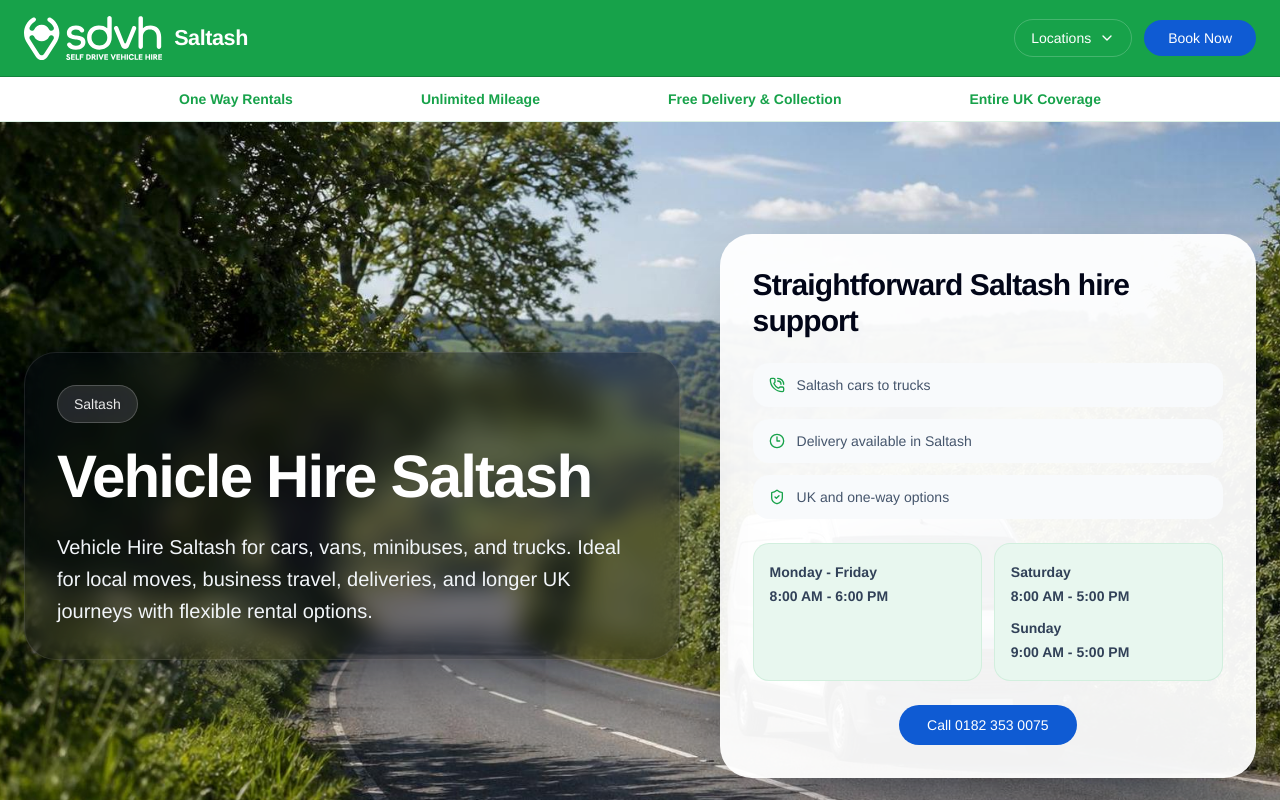
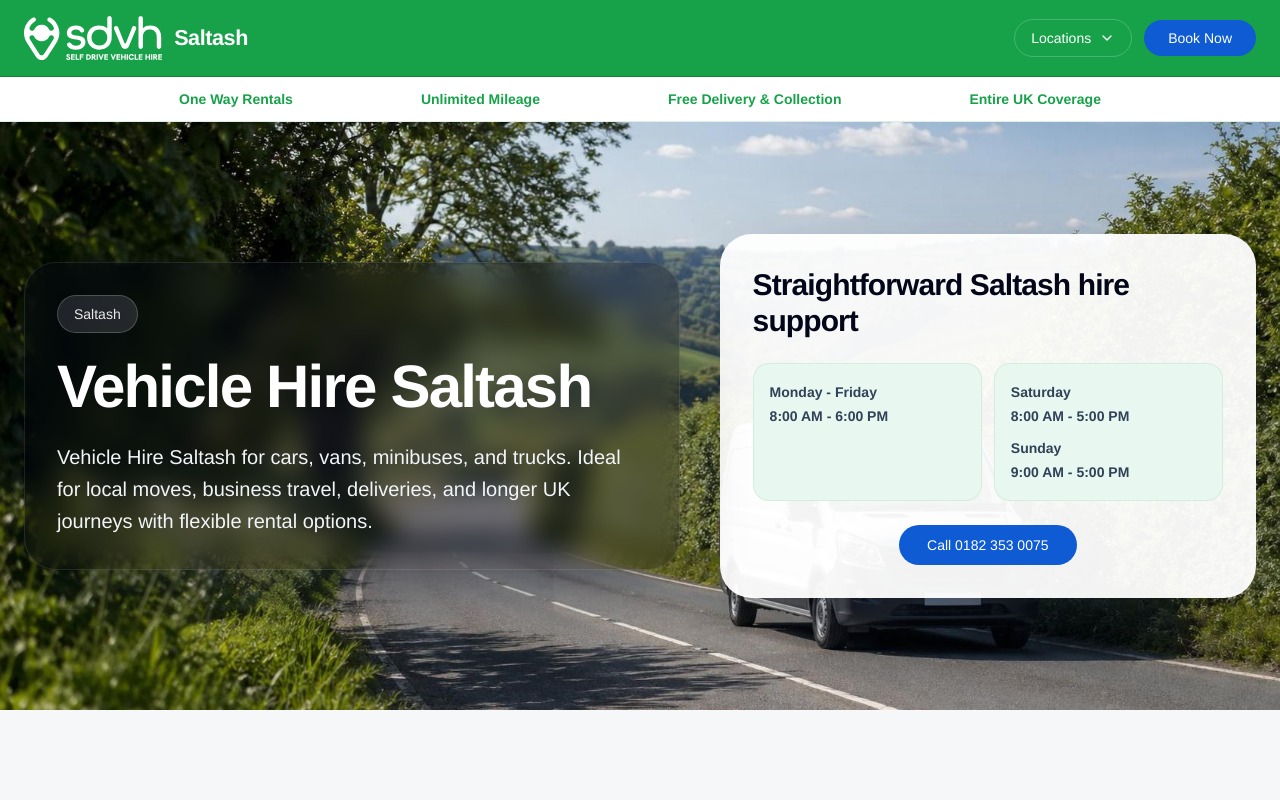
Before and after one commit to jasonbaroma/sdvh-saltash, a Next.js app: page / in a window 1280 px wide. Shown: the top 800 px of the page. Built offline with nearby package versions, Linux system fonts and the light colour scheme; a web font is replaced by a local one.

Commit message:
Remove hero card feature rows

```diff
--- a/components/home-page.tsx
+++ b/components/home-page.tsx
@@ -557,20 +557,6 @@ export function HomePage({
                   {resolvedHeroCardTitle}
                 </h2>
               </div>
-              <div className="grid gap-3 text-sm text-slate-600">
-                <div className="flex items-center gap-3 rounded-2xl bg-slate-50 px-4 py-3">
-                  <PhoneCall className="h-4 w-4 text-[var(--brand-green)]" />
-                  {resolvedHeroCardPoint1}
-                </div>
-                <div className="flex items-center gap-3 rounded-2xl bg-slate-50 px-4 py-3">
-                  <Clock3 className="h-4 w-4 text-[var(--brand-green)]" />
-                  {resolvedHeroCardPoint2}
-                </div>
-                <div className="flex items-center gap-3 rounded-2xl bg-slate-50 px-4 py-3">
-                  <ShieldCheck className="h-4 w-4 text-[var(--brand-green)]" />
-                  {resolvedHeroCardPoint3}
-                </div>
-              </div>
               <div className="grid gap-3 text-sm text-slate-700 sm:grid-cols-2">
                 <div className="rounded-2xl border border-[var(--brand-green)]/10 bg-[var(--brand-green-soft)] px-4 py-4 font-semibold leading-6">
                   <p>Monday - Friday</p>
```
